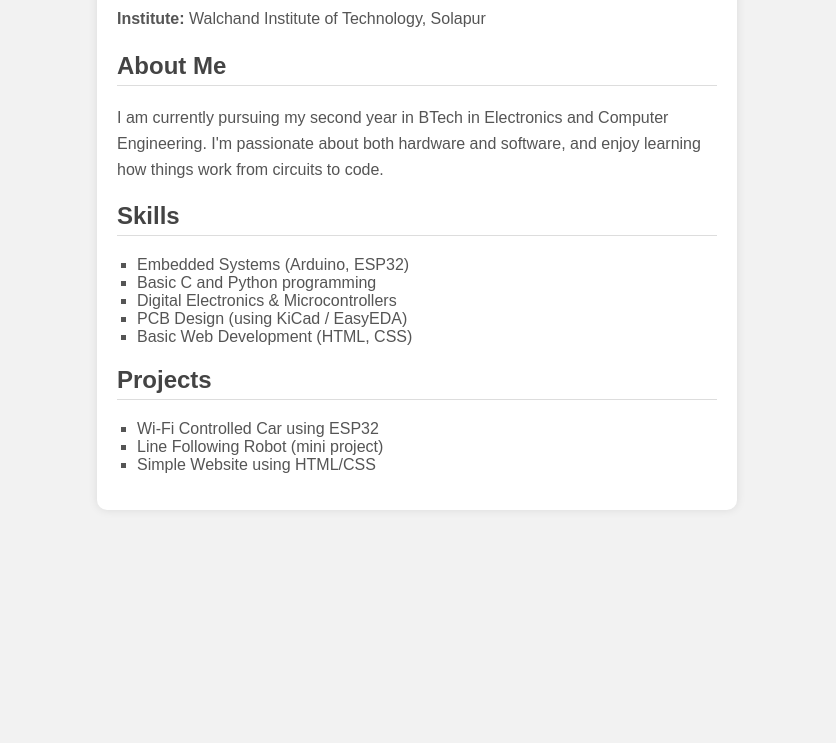
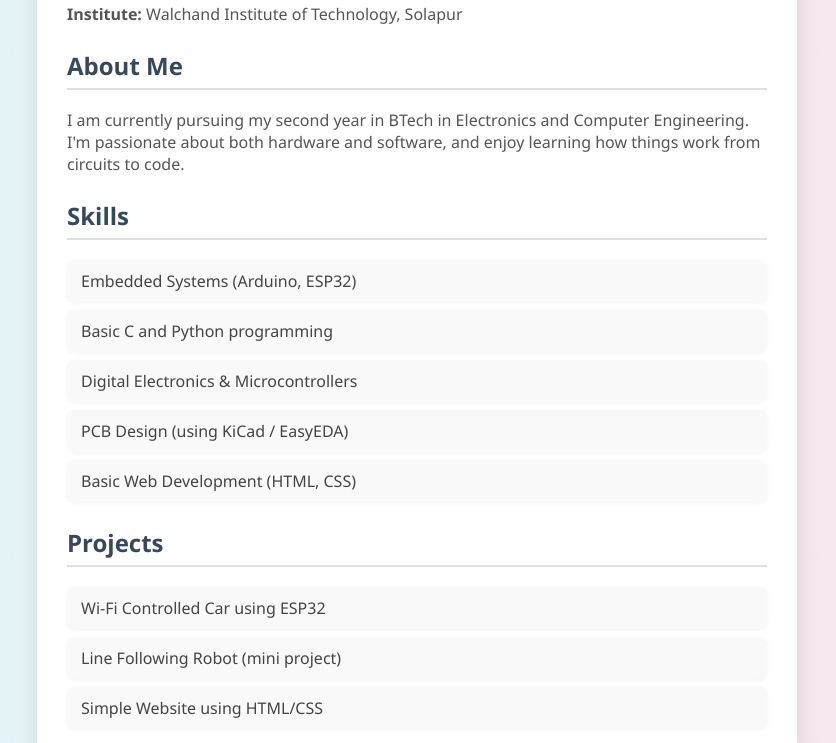
Before and after one commit to Varunsd7/pp, a plain HTML site: page index.html in a window 1280 px wide. Shown: the part 205-948 px from the top of the page, without its empty margins (223-1059 px from the left). Before the commit the page ends 800 px from the top, so only its background shows below. Drawn offline with Linux system fonts and the light colour scheme.

Commit message:
Update index.html

```diff
--- a/index.html
+++ b/index.html
@@ -6,35 +6,83 @@
   <title>Varun Dornal - Profile</title>
   <style>
     body {
-      font-family: Arial, sans-serif;
-      background-color: #f2f2f2;
-      padding: 20px;
+      font-family: 'Segoe UI', Tahoma, Geneva, Verdana, sans-serif;
+      background: linear-gradient(to right, #e0f7fa, #fce4ec);
+      margin: 0;
+      padding: 40px 20px;
+      display: flex;
+      justify-content: center;
+      align-items: center;
+      min-height: 100vh;
     }
+
     .profile {
-      max-width: 600px;
       background: white;
-      padding: 20px;
-      margin: auto;
-      border-radius: 10px;
-      box-shadow: 0 0 10px rgba(0,0,0,0.1);
+      padding: 30px;
+      border-radius: 16px;
+      box-shadow: 0 8px 24px rgba(0, 0, 0, 0.1);
+      max-width: 700px;
+      width: 100%;
+      transition: transform 0.2s ease-in-out;
     }
+
+    .profile:hover {
+      transform: scale(1.01);
+    }
+
     h1 {
       text-align: center;
-      color: #333;
+      color: #2c3e50;
+      margin-bottom: 10px;
+      font-size: 2.2em;
     }
+
+    p {
+      color: #555;
+      font-size: 1rem;
+      margin: 6px 0;
+    }
+
     h2 {
+      color: #34495e;
+      border-bottom: 2px solid #e0e0e0;
+      padding-bottom: 6px;
+      margin-top: 24px;
+      font-size: 1.5em;
+    }
+
+    ul {
+      list-style-type: none;
+      padding-left: 0;
+      margin-top: 10px;
+    }
+
+    ul li {
+      background: #f9f9f9;
+      padding: 10px 14px;
+      margin-bottom: 8px;
+      border-radius: 8px;
       color: #444;
-      border-bottom: 1px solid #ddd;
-      padding-bottom: 5px;
+      box-shadow: 0 1px 4px rgba(0, 0, 0, 0.05);
+      transition: background 0.2s;
     }
-    p {
-      line-height: 1.6;
-      color: #555;
+
+    ul li:hover {
+      background: #e1f5fe;
     }
-    ul {
-      list-style-type: square;
-      padding-left: 20px;
-      color: #555;
+
+    @media (max-width: 600px) {
+      .profile {
+        padding: 20px;
+      }
+
+      h1 {
+        font-size: 1.8em;
+      }
+
+      h2 {
+        font-size: 1.3em;
+      }
     }
   </style>
 </head>
```
